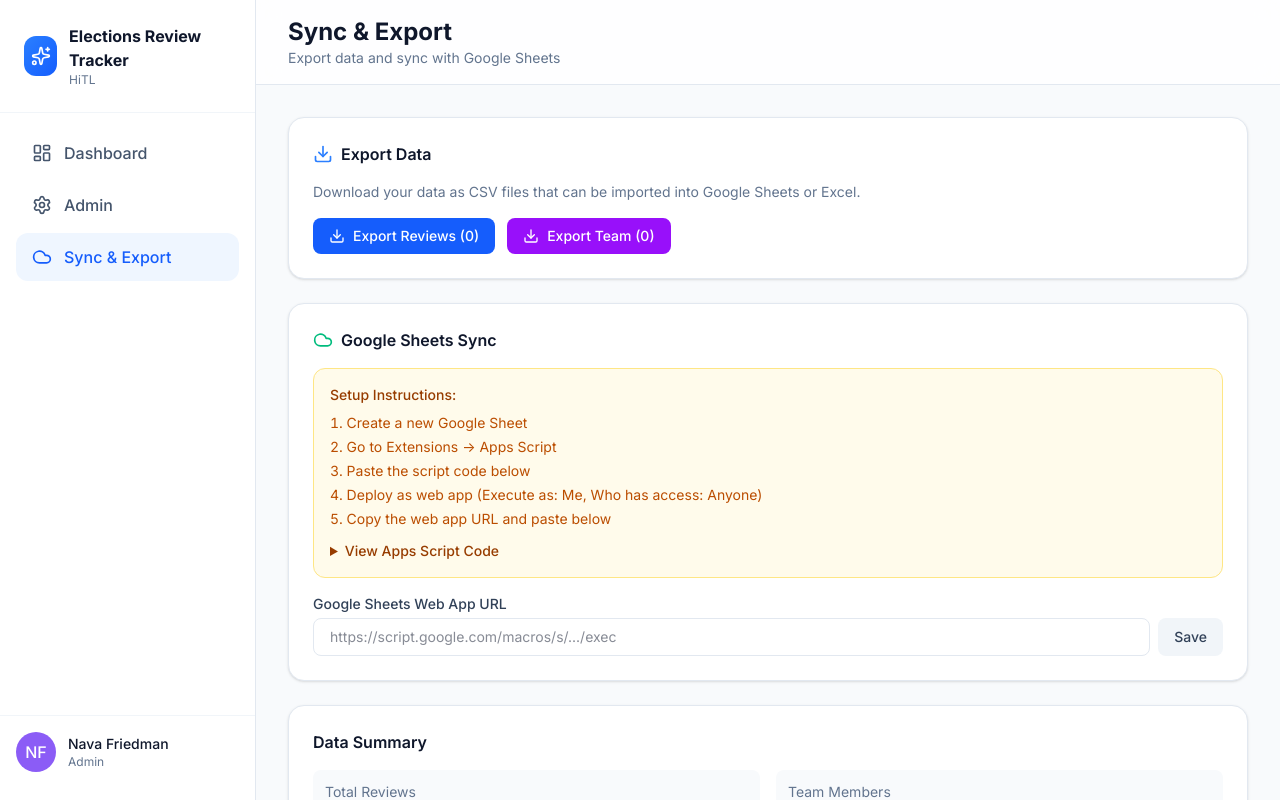
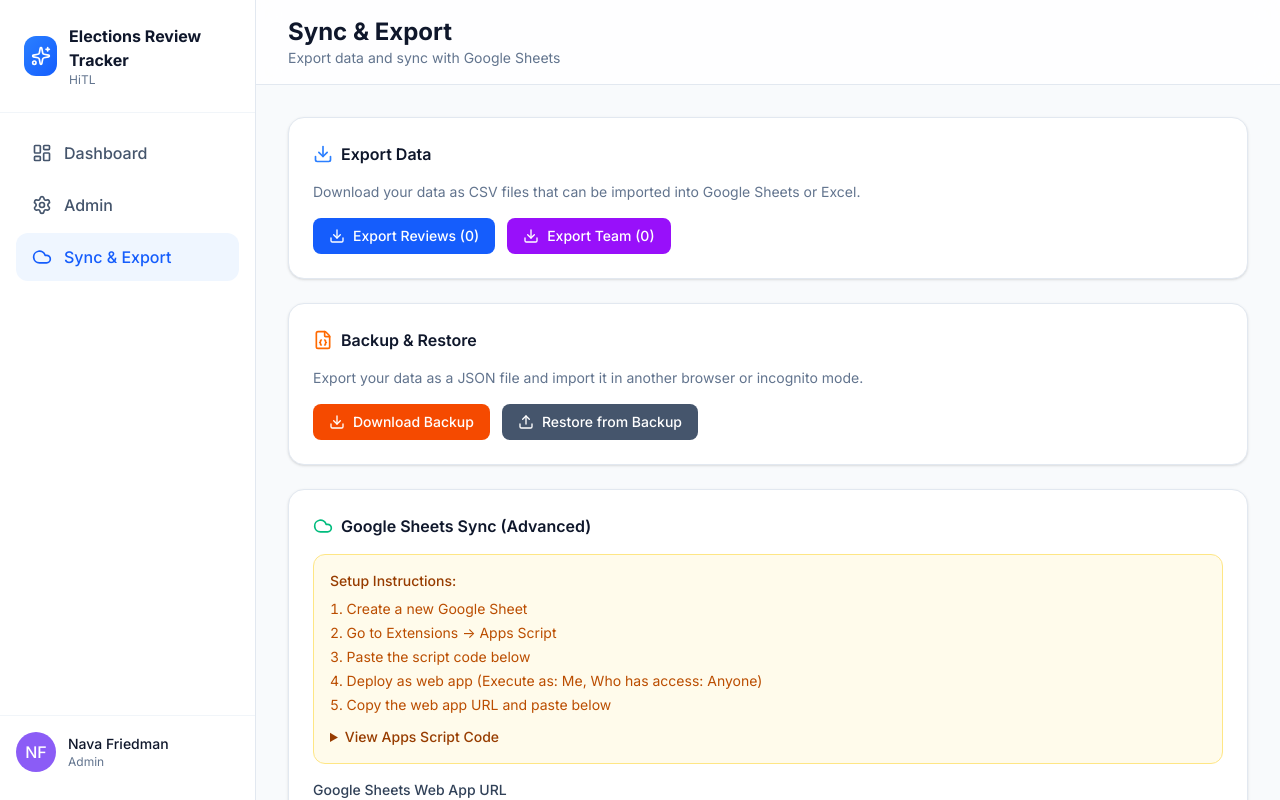
Before and after one commit to navafriedman/Research-review-tracker, a React (Vite) app: page / in a window 1280 px wide. Both pictures are taken after a click on the button "Sync & Export". Shown: the top 800 px of the page. Built offline with nearby package versions, Linux system fonts and the light colour scheme.

Commit message:
feat: Add JSON backup/restore for simple cross-session data sync
- Added "Download Backup" to export all data as JSON file
- Added "Restore from Backup" to import JSON file
- This provides a simpler alternative to Google Sheets sync
- Works reliably in incognito mode without server setup

```diff
--- a/src/components/SettingsPanel.tsx
+++ b/src/components/SettingsPanel.tsx
@@ -1,5 +1,5 @@
-import { useState, useEffect } from 'react';
-import { Cloud, Download, Upload, Check, AlertCircle, Loader2 } from 'lucide-react';
+import { useState, useEffect, useRef } from 'react';
+import { Cloud, Download, Upload, Check, AlertCircle, Loader2, FileJson } from 'lucide-react';
 import type { Review, User } from '../types';
 
 interface SettingsPanelProps {
@@ -16,6 +16,7 @@ export function SettingsPanel({ reviews, teammates, onImportData }: SettingsPane
   const [isLoading, setIsLoading] = useState(false);
   const [syncStatus, setSyncStatus] = useState<'idle' | 'success' | 'error'>('idle');
   const [syncMessage, setSyncMessage] = useState('');
+  const fileInputRef = useRef<HTMLInputElement>(null);
 
   useEffect(() => {
     const stored = localStorage.getItem(SHEETS_URL_KEY);
@@ -61,6 +62,66 @@ export function SettingsPanel({ reviews, teammates, onImportData }: SettingsPane
     a.download = `team-export-${new Date().toISOString().split('T')[0]}.csv`;
     a.click();
     URL.revokeObjectURL(url);
+  };
+
+  const handleExportJSON = () => {
+    const data = {
+      exportedAt: new Date().toISOString(),
+      reviews: reviews.map((r) => ({
+        title: r.title,
+        status: r.status,
+        completedAt: r.completedAt ? new Date(r.completedAt).toISOString().split('T')[0] : null,
+        assigneeId: r.assigneeId || null,
+        jurisdiction: r.jurisdiction || '',
+      })),
+      teammates: teammates.map((t) => ({
+        name: t.name,
+        email: t.email,
+        color: t.color,
+      })),
+    };
+    const blob = new Blob([JSON.stringify(data, null, 2)], { type: 'application/json' });
+    const url = URL.createObjectURL(blob);
+    const a = document.createElement('a');
+    a.href = url;
+    a.download = `review-tracker-backup-${new Date().toISOString().split('T')[0]}.json`;
+    a.click();
+    URL.revokeObjectURL(url);
+  };
+
+  const handleImportJSON = (event: React.ChangeEvent<HTMLInputElement>) => {
+    const file = event.target.files?.[0];
+    if (!file || !onImportData) return;
+
+    const reader = new FileReader();
+    reader.onload = (e) => {
+      try {
+        const data = JSON.parse(e.target?.result as string);
+        const importedReviews = (data.reviews || []).map((r: Record<string, string | null>) => ({
+          title: r.title || '',
+          status: r.status || 'pending',
+          completedAt: r.completedAt ? new Date(r.completedAt + 'T00:00:00') : undefined,
+          assigneeId: r.assigneeId || undefined,
+          jurisdiction: r.jurisdiction || '',
+        }));
+        const importedTeammates = (data.teammates || []).map((t: Record<string, string>) => ({
+          name: t.name || '',
+          email: t.email || '',
+          color: t.color || 'blue',
+        }));
+        onImportData({ reviews: importedReviews, teammates: importedTeammates });
+        setSyncStatus('success');
+        setSyncMessage(`Imported ${importedReviews.length} reviews and ${importedTeammates.length} teammates`);
+        setTimeout(() => setSyncStatus('idle'), 3000);
+      } catch {
+        setSyncStatus('error');
+        setSyncMessage('Failed to parse JSON file');
+        setTimeout(() => setSyncStatus('idle'), 3000);
+      }
+    };
+    reader.readAsText(file);
+    // Reset the input so the same file can be selected again
+    event.target.value = '';
   };
 
   const handleSyncToSheets = async () => {
@@ -208,11 +269,45 @@ export function SettingsPanel({ reviews, teammates, onImportData }: SettingsPane
         </div>
       </div>
 
+      {/* JSON Backup/Restore - Simple cross-session sync */}
+      <div className="bg-white rounded-2xl shadow-sm border border-slate-200 p-6">
+        <h3 className="font-semibold text-slate-900 mb-4 flex items-center gap-2">
+          <FileJson className="w-5 h-5 text-orange-500" />
+          Backup & Restore
+        </h3>
+        <p className="text-sm text-slate-500 mb-4">
+          Export your data as a JSON file and import it in another browser or incognito mode.
+        </p>
+        <div className="flex gap-3">
+          <button
+            onClick={handleExportJSON}
+            className="px-4 py-2 bg-orange-600 text-white text-sm font-medium rounded-lg hover:bg-orange-700 transition-colors flex items-center gap-2"
+          >
+            <Download className="w-4 h-4" />
+            Download Backup
+          </button>
+          <input
+            ref={fileInputRef}
+            type="file"
+            accept=".json"
+            onChange={handleImportJSON}
+            className="hidden"
+          />
+          <button
+            onClick={() => fileInputRef.current?.click()}
+            className="px-4 py-2 bg-slate-600 text-white text-sm font-medium rounded-lg hover:bg-slate-700 transition-colors flex items-center gap-2"
+          >
+            <Upload className="w-4 h-4" />
+            Restore from Backup
+          </button>
+        </div>
+      </div>
+
       {/* Google Sheets Sync */}
       <div className="bg-white rounded-2xl shadow-sm border border-slate-200 p-6">
         <h3 className="font-semibold text-slate-900 mb-4 flex items-center gap-2">
           <Cloud className="w-5 h-5 text-emerald-500" />
-          Google Sheets Sync
+          Google Sheets Sync (Advanced)
         </h3>
         <div className="space-y-4">
           <div className="p-4 bg-amber-50 border border-amber-200 rounded-xl">
```
